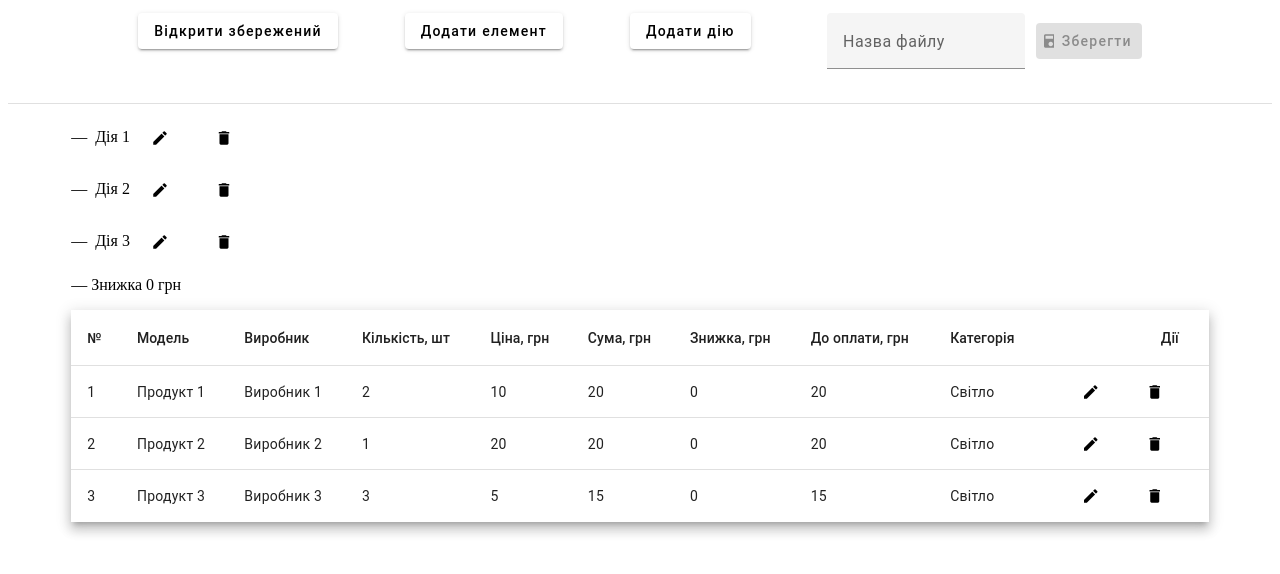
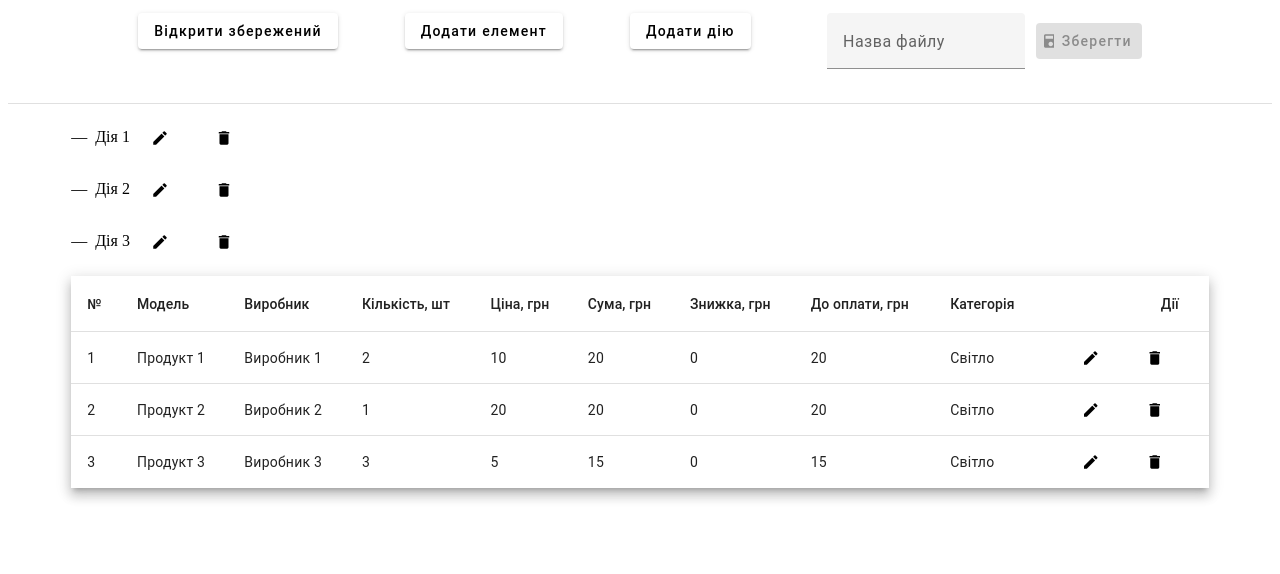
Before and after one commit to Pelyn0/invoicer, an Angular app in the folder invoicer/: page / in a window 1280 px wide. Shown: the top 574 px of the page. Built offline with nearby package versions, Linux system fonts and the light colour scheme.

Commit message:
remove old discount

```diff
--- a/invoicer/src/app/components/invoice-action-dialog/invoice-action-dialog.component.html
+++ b/invoicer/src/app/components/invoice-action-dialog/invoice-action-dialog.component.html
@@ -6,10 +6,6 @@
         <mat-label>Дія</mat-label>
         <input matInput [(ngModel)]="data.action" name="action" />
       </mat-form-field>
-      <mat-form-field class="invoice-action-full-width">
-        <mat-label>Знижка</mat-label>
-        <input type="number" matInput [(ngModel)]="data.discount" name="discount" />
-      </mat-form-field>
     </div>
   </form>
 </div>
--- a/invoicer/src/app/components/invoice/invoice.component.html
+++ b/invoicer/src/app/components/invoice/invoice.component.html
@@ -30,7 +30,6 @@
         <mat-icon>delete</mat-icon>
       </button>
     </p>
-    <p>—&nbsp;Знижка {{this.discount}} грн</p>
   </div>
 
   <table
```
